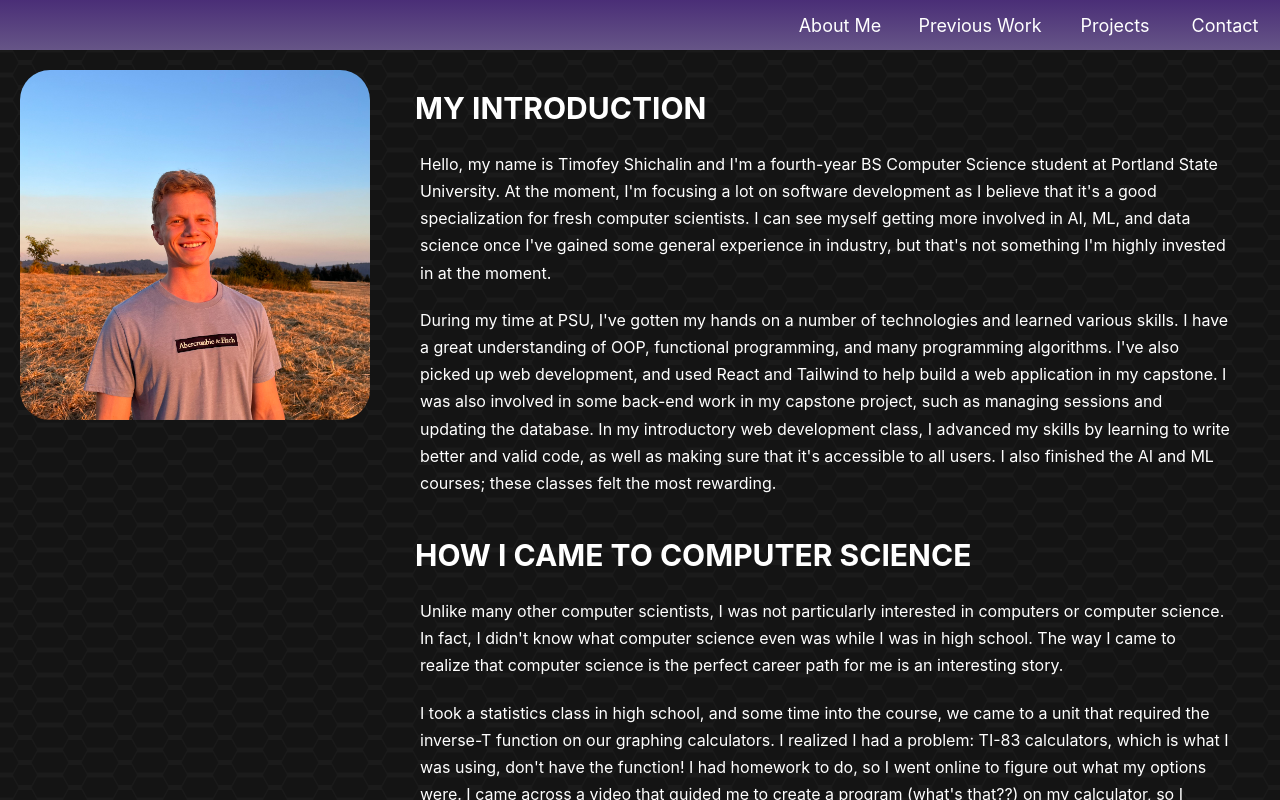
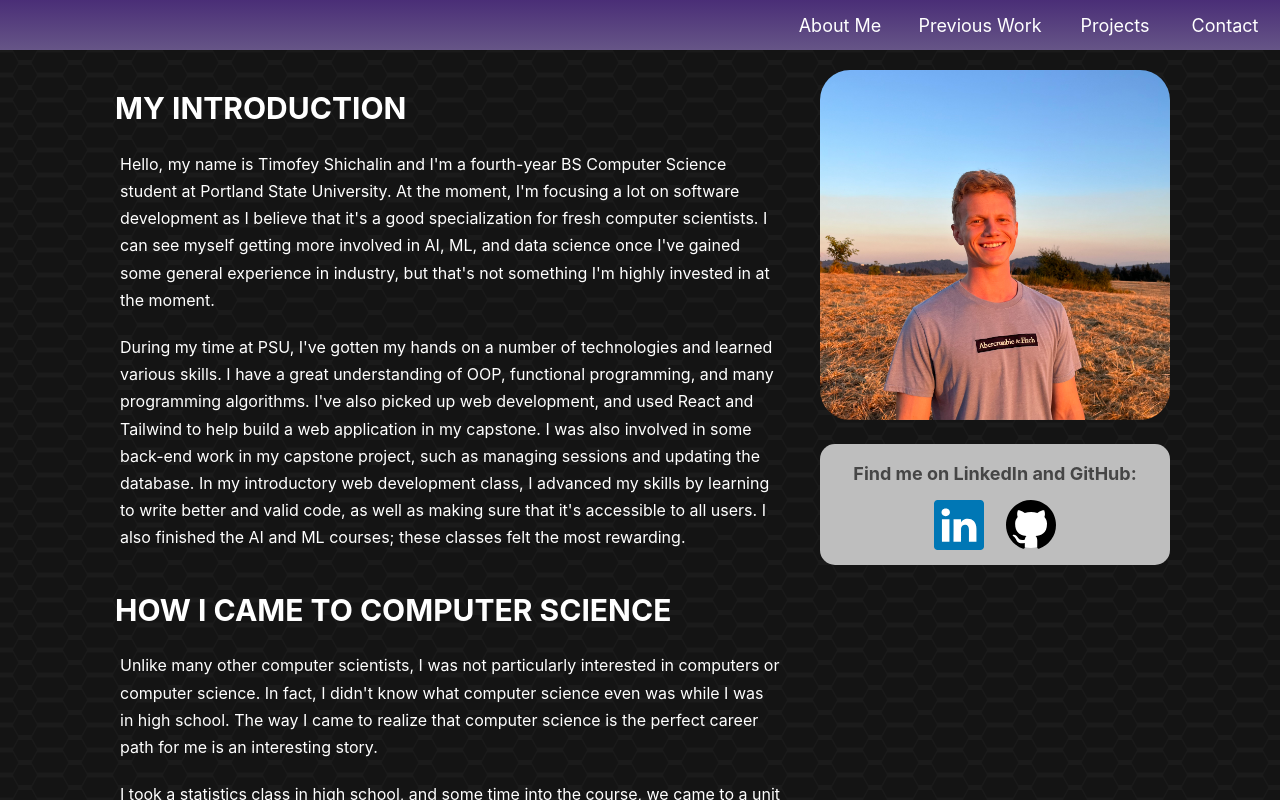
Before and after one commit to timshicha/cs463-personal-website, a React (Create React App) app: page /#/ in a window 1280 px wide. Built offline with nearby package versions, Linux system fonts and the light colour scheme.

Commit message:
made social media component, made AboutMe work on very narrow screens

```diff
--- /dev/null
+++ b/src/components/SocialMedia.jsx
@@ -0,0 +1,42 @@
+import '../styles/SocialMedia.css';
+import LinkedInImg from '../assets/linkedin.svg';
+import GitHubImg from '../assets/github.svg';
+
+function SocialMedia() {
+  return (
+    <>
+      <div className="social-media">
+        <a
+          className="media-tag linkedin-tag"
+          href="https://www.linkedin.com/in/shichatim"
+          target="_blank"
+          rel="noreferrer"
+        >
+          <div className="linkedin-bg"></div>
+          <img
+            type="image"
+            src={LinkedInImg}
+            alt="View Timofey on LinkedIn"
+            className="social-icon"
+          />
+        </a>
+        <a
+          className="media-tag github-tag"
+          href="https://github.com/timshicha"
+          target="_blank"
+          rel="noreferrer"
+        >
+          <div className="github-bg"></div>
+          <img
+            type="image"
+            src={GitHubImg}
+            alt="View Timofey on GitHub"
+            className="social-icon"
+          />
+        </a>
+      </div>
+    </>
+  );
+}
+
+export default SocialMedia;
--- a/src/pages/AboutMe.jsx
+++ b/src/pages/AboutMe.jsx
@@ -1,4 +1,5 @@
 import Navbar from '../components/Navbar';
+import SocialMedia from '../components/SocialMedia';
 import ImageOfTimofey from '../assets/image-of-timofey.jpg';
 
 function AboutMe() {
@@ -7,11 +8,19 @@ function AboutMe() {
       <Navbar />
       <div className="navbar-spacer"></div>
       <section className="grid-container grid-areas-container">
-        <img
-          className="main-photo"
-          src={ImageOfTimofey}
-          alt="Timofey staning in a field of dry grass with a sunset hiting his face."
-        />
+        <div className="photo-area">
+          <img
+            className="main-photo"
+            src={ImageOfTimofey}
+            alt="Timofey staning in a field of dry grass with a sunset hiting his face."
+          />
+          <div className="media-section-bg">
+            <p className="find-me-text">Find me on LinkedIn and GitHub:</p>
+            <div className="media-btns-div">
+              <SocialMedia />
+            </div>
+          </div>
+        </div>
         <div className="par-area">
           <h1>My introduction</h1>
           <p className="paragraph-primary">
--- a/src/pages/Contact.jsx
+++ b/src/pages/Contact.jsx
@@ -1,4 +1,5 @@
 import Navbar from '../components/Navbar';
+import SocialMedia from '../components/SocialMedia';
 
 function Contact() {
   return (
@@ -6,7 +7,19 @@ function Contact() {
       <Navbar />
       <h1 className="page-header center-text">Contact</h1>
       <div className="contact-div">
-        <form action="">
+        <div className="find-me-div">
+          <p className="find-me-text">
+            You can find me on LinkedIn and GitHub here:
+          </p>
+          <div className="contact-media-div center-text">
+            <SocialMedia />
+          </div>
+        </div>
+        <p className="find-me-text form-prompt">
+          If you need to reach me personally, please contact me using the form
+          (non-functioning) below:
+        </p>
+        <form action="/">
           <div className="label-section">
             <label htmlFor="name" className="contact-label">
               Name:
@@ -35,7 +48,7 @@ function Contact() {
             </label>
             <textarea
               id="message"
-              name="message-body"
+              name="message"
               className="contact-field contact-message"
             />
           </div>
--- a/src/styles/AboutMe.css
+++ b/src/styles/AboutMe.css
@@ -3,17 +3,35 @@
 }
 
 .main-photo {
-  grid-area: main-photo;
   height: 350px;
   border-radius: 30px;
   margin: 20px;
+}
+
+.photo-area {
+  grid-row: main-photo;
 }
 
 .par-area {
   grid-area: par-area;
 }
 
-@media (max-width: 750px) {
+.media-section-bg {
+  background-color: rgb(190, 190, 190);
+  margin-left: 20px;
+  width: 350px;
+  border-radius: 15px;
+  text-align: center;
+  padding-top: 1px;
+}
+
+.grid-container {
+  display: grid;
+  margin-left: 100px;
+  margin-right: 80px;
+}
+
+@media (max-width: 900px) {
   .overflow-handler {
     overflow-x: scroll;
   }
@@ -25,15 +43,32 @@
   }
 }
 
-@media (min-width: 750px) {
+@media (min-width: 900px) {
   .overflow-handler {
     overflow-x: hidden;
   }
 
   .grid-areas-container {
     grid-template-areas:
-      'main-photo par-area'
-      '.          par-area';
-    grid-template-columns: 400px;
+      /* 'main-photo par-area'
+      '.          par-area'; */
+      'par-area   main-photo'
+      'par-area   .';
+    grid-template-columns: auto 400px;
   }
 }
+
+@media (max-width: 550px) {
+  .main-photo {
+    height: 250px;
+  }
+
+  .grid-container {
+    margin-left: auto;
+    margin-right: auto;
+  }
+
+  .media-section-bg {
+    width: 250px;
+  }
+}
--- a/src/styles/Contact.css
+++ b/src/styles/Contact.css
@@ -10,6 +10,26 @@
   margin-left: auto;
   margin-right: auto;
   border-radius: 20px;
+}
+
+.contact-prompt {
+  display: block;
+  width: 100%;
+  font-size: 20px;
+  font-weight: bold;
+  color: rgb(70, 70, 70);
+  margin: 10px 0px 40px 0px;
+}
+
+.contact-media-div {
+  width: fit-content;
+  margin-left: auto;
+  margin-right: auto;
+}
+
+.form-prompt {
+  margin-top: 25px;
+  margin-bottom: 20px;
 }
 
 .label-section {
@@ -40,7 +60,6 @@
 .contact-field:focus {
   border: 3px solid rgb(80, 47, 147);
   outline: none;
-  /* border-color: purple; */
 }
 
 .msg-div {
--- a/src/styles/GeneralStyles.css
+++ b/src/styles/GeneralStyles.css
@@ -32,11 +32,6 @@ h3 {
   margin-top: 70px;
 }
 
-.grid-container {
-  display: grid;
-  margin-right: 30px;
-}
-
 .paragraph-primary {
   color: white;
   line-height: 1.7;
@@ -48,10 +43,27 @@ h3 {
 }
 
 .center-text {
-  display: block;
   text-align: center;
 }
 
 .black-text {
   color: black;
 }
+
+.find-me-text {
+  display: block;
+  font-size: 18px;
+  font-weight: bold;
+  color: rgb(70, 70, 70);
+  margin-bottom: 5px;
+}
+
+.find-me-div {
+  width: fit-content;
+}
+
+.media-btns-div {
+  display: inline-block;
+  margin-left: auto;
+  margin-right: auto;
+}
--- a/src/styles/Navbar.css
+++ b/src/styles/Navbar.css
@@ -4,6 +4,7 @@
   background-image: linear-gradient(rgb(74, 46, 119), rgb(102, 85, 135));
   height: 50px;
   width: 100%;
+  z-index: 1;
 }
 
 .nav-table {
--- /dev/null
+++ b/src/styles/SocialMedia.css
@@ -0,0 +1,40 @@
+.social-media {
+  display: block;
+  width: fit-content;
+  /* background-color: red; */
+  text-align: left;
+}
+
+.media-tag {
+  display: inline-block;
+  width: 50px;
+  height: 50px;
+  padding: 1px;
+  margin: 10px;
+}
+
+.media-tag:hover {
+  opacity: 50%;
+}
+
+.linkedin-bg {
+  position: absolute;
+  width: 46px;
+  height: 46px;
+  margin: 2px;
+  background-color: white;
+}
+
+.github-bg {
+  position: absolute;
+  width: 46px;
+  height: 46px;
+  margin: 2px;
+  border-radius: 100%;
+  background-color: white;
+}
+
+.social-icon {
+  position: absolute;
+  width: 50px;
+}
```
Also changed, not shown: src/assets/github.svg (added), src/assets/linkedin.svg (added).
